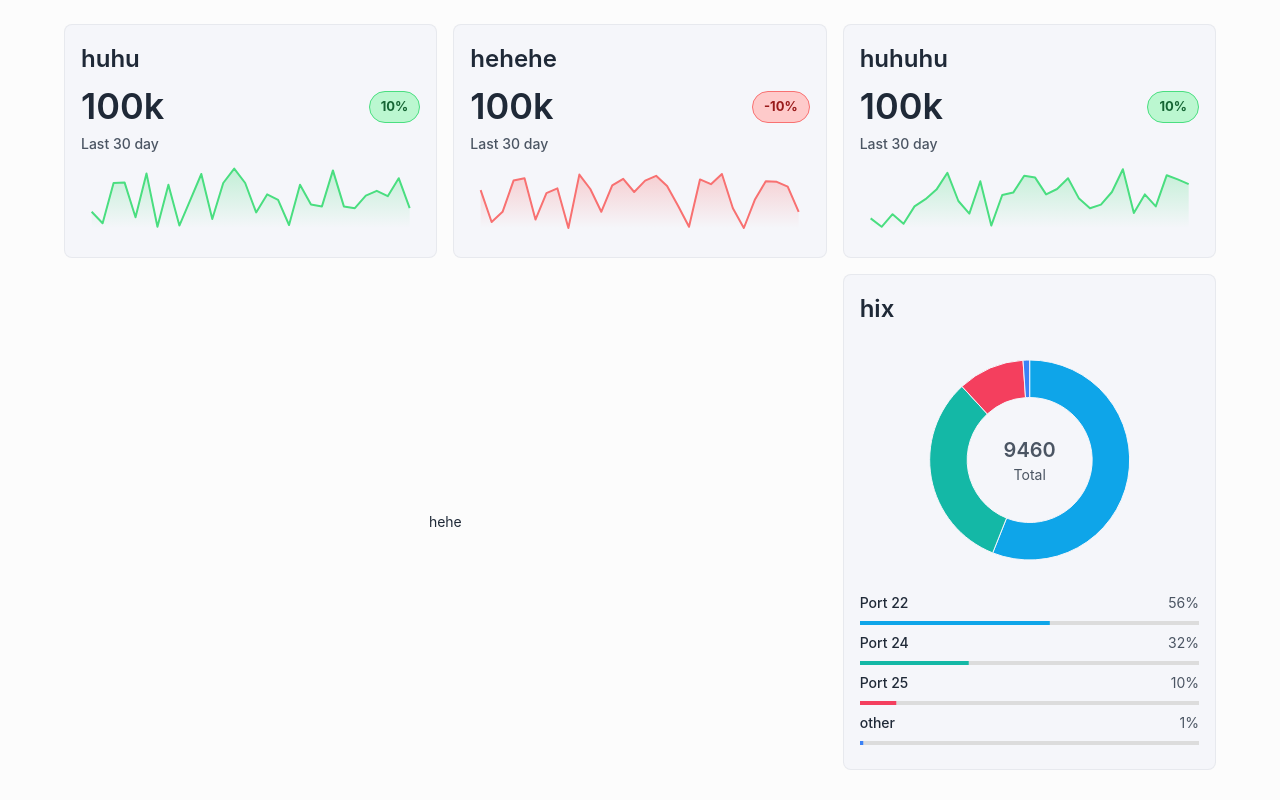
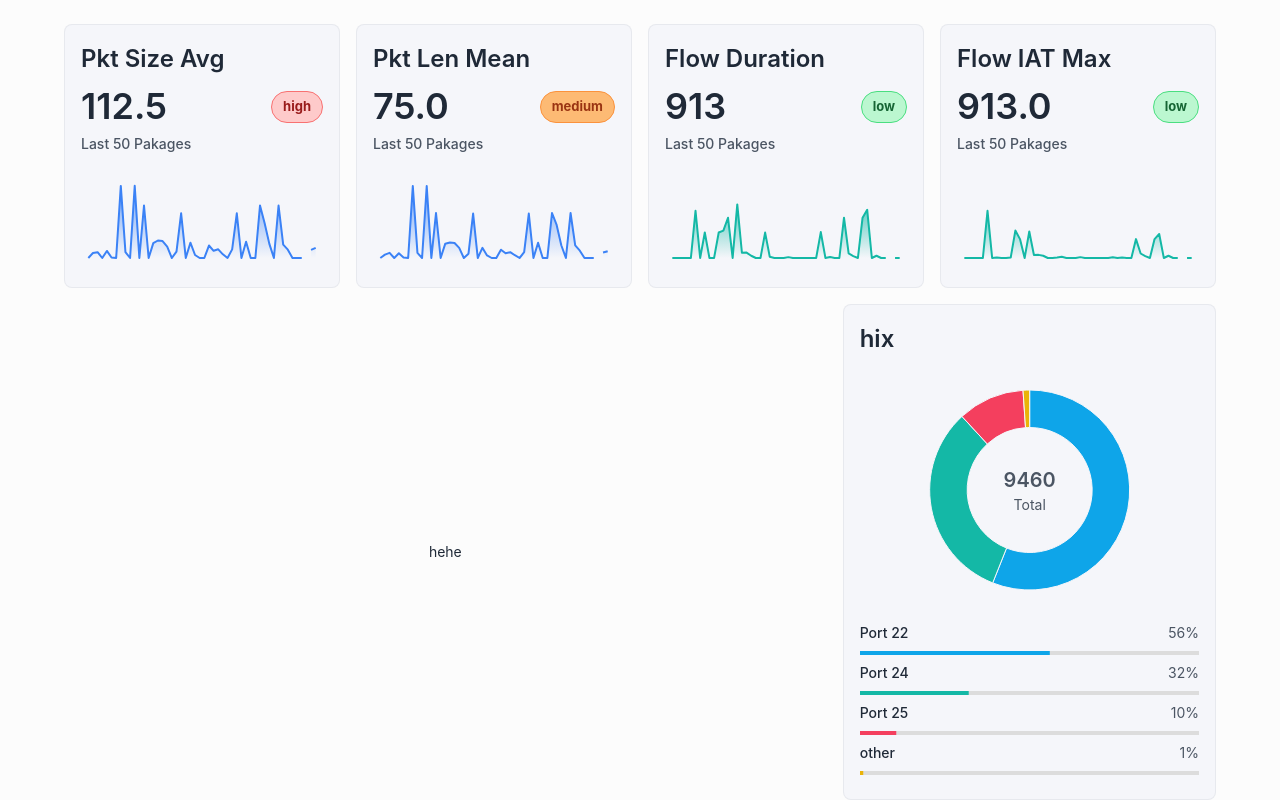
Before and after one commit to DucChanHUST/web-demo-it4930, a React (Create React App) app: page / in a window 1280 px wide. Built offline with nearby package versions, Linux system fonts and the light colour scheme.

Commit message:
add context

```diff
--- /dev/null
+++ b/src/Context.js
@@ -0,0 +1,47 @@
+import React, { createContext, useContext, useEffect, useState } from "react";
+import Papa from "papaparse";
+
+const DataContext = createContext();
+
+export const DataProvider = ({ children }) => {
+  const initIndex = 1000;
+  const [data, setData] = useState([]);
+  const [currentData, setCurrentData] = useState([]);
+  const [currentIndex, setCurrentIndex] = useState(initIndex);
+
+  useEffect(() => {
+    Papa.parse("/data.csv", {
+      download: true,
+      header: true,
+      complete: (result) => {
+        setData(result.data.slice(0, initIndex));
+      },
+    });
+  }, []);
+
+  useEffect(() => {
+    if (data.length === 0) return;
+
+    const interval = setInterval(() => {
+      setCurrentData(data[currentIndex]);
+      setCurrentIndex((prev) => (prev + 1) % data.length);
+    }, 1500);
+
+    return () => clearInterval(interval);
+  }, [data, currentIndex]);
+
+  return (
+    <DataContext.Provider value={{ data, currentData }}>
+      {children}
+    </DataContext.Provider>
+  );
+};
+
+export const useData = () => {
+  const context = useContext(DataContext);
+  if (!context) {
+    throw new Error("useData must be used within a DataProvider");
+  }
+
+  return context;
+};
--- a/src/component/PieChartCard.jsx
+++ b/src/component/PieChartCard.jsx
@@ -25,8 +25,8 @@ const PieChartCard = ({ nameChart }) => {
     sky[500],
     teal[500],
     rose[500],
+    yellow[500],
     blue[500],
-    yellow[500],
     fuchsia[500],
     emerald[500],
   ];
--- a/src/component/StatCard.jsx
+++ b/src/component/StatCard.jsx
@@ -1,5 +1,6 @@
-import React from "react";
+import React, { useEffect, useState } from "react";
 
+import { useData } from "../Context";
 import { areaElementClasses } from "@mui/x-charts/LineChart";
 import { SparkLineChart } from "@mui/x-charts/SparkLineChart";
 import {
@@ -12,20 +13,59 @@ import {
   CardContent,
 } from "@mui/material";
 
-const StatCard = ({ title, changePercen, value }) => {
+const StatCard = ({ columnName, chartColor, hiThre, meThre }) => {
   const theme = useTheme();
+  const { data, currentData } = useData();
 
-  const daysInWeek = getDaysInMonth(4, 2024);
-  const data = daysInWeek.map(() => Math.floor(Math.random() * 100));
+  const [value, setValue] = useState(0);
+  const [last50Data, setLast50Data] = useState([]);
+  const [chipValue, setChipValue] = useState({});
 
-  const chipBgColor =
-    changePercen > 0 ? theme.palette.success.light : theme.palette.error.light;
-  const chipTextColor =
-    changePercen > 0 ? theme.palette.success.dark : theme.palette.error.dark;
-  const chipBorderColor =
-    changePercen > 0 ? theme.palette.success.main : theme.palette.error.main;
-  const chartColor =
-    changePercen > 0 ? theme.palette.success.main : theme.palette.error.main;
+  useEffect(() => {
+    if (!data) {
+      return;
+    }
+
+    setLast50Data(data.map((row) => row[columnName]).slice(-50));
+  }, [data, columnName]);
+
+  useEffect(() => {
+    if (!currentData) {
+      return;
+    }
+    const curretValue = currentData[columnName];
+
+    setLast50Data((prev) => {
+      return [...prev.slice(1), curretValue];
+    });
+    setValue(curretValue);
+
+    if (curretValue > hiThre) {
+      setChipValue({
+        bgColor: theme.palette.error.light,
+        textColor: theme.palette.error.dark,
+        borderColor: theme.palette.error.main,
+        level: "high",
+      });
+    } else if (curretValue > meThre) {
+      setChipValue({
+        bgColor: theme.palette.warning.light,
+        textColor: theme.palette.warning.dark,
+        borderColor: theme.palette.warning.main,
+        level: "medium",
+      });
+    } else {
+      setChipValue({
+        bgColor: theme.palette.success.light,
+        textColor: theme.palette.success.dark,
+        borderColor: theme.palette.success.main,
+        level: "low",
+      });
+    }
+  }, [data, currentData, columnName, theme, hiThre, meThre]);
+
+  const title = columnName;
+  const randomId = Math.floor(Math.random() * 1000);
 
   return (
     <Card variant="outlined" sx={{ height: "100%", flexGrow: 1 }}>
@@ -42,42 +82,42 @@ const StatCard = ({ title, changePercen, value }) => {
               <Typography variant="h2">{value}</Typography>
               <Chip
                 sx={{
-                  color: chipTextColor,
-                  bgcolor: chipBgColor,
-                  borderColor: chipBorderColor,
+                  color: chipValue.textColor,
+                  bgcolor: chipValue.bgColor,
+                  borderColor: chipValue.borderColor,
                   fontWeight: "bold",
                 }}
                 variant="outlined"
-                label={`${changePercen}%`}
+                label={`${chipValue.level}`}
               />
             </Stack>
             <Typography
               variant="subtitle2"
               sx={{ paddingTop: "4px", color: "text.secondary" }}
             >
-              Last 30 day
+              Last 50 Pakages
             </Typography>
           </Stack>
-          <Box sx={{ width: "100%", height: 70 }}>
+          <Box sx={{ width: "100%", height: 100 }}>
             <SparkLineChart
               colors={[chartColor]}
-              data={data}
+              data={last50Data}
               area
               showHighlight
               showTooltip
               xAxis={{
                 scaleType: "band",
-                data: daysInWeek,
+                visible: false,
               }}
               sx={{
                 [`& .${areaElementClasses.root}`]: {
-                  fill: `url(#area-gradient-${value}${data[0]})`,
+                  fill: `url(#area-gradient-${randomId})`,
                 },
               }}
             >
               <AreaGradient
                 color={chartColor}
-                id={`area-gradient-${value}${data[0]}`}
+                id={`area-gradient-${randomId}`}
               />
             </SparkLineChart>
           </Box>
@@ -89,27 +129,12 @@ const StatCard = ({ title, changePercen, value }) => {
 
 export default StatCard;
 
-const getDaysInMonth = (month, year) => {
-  const date = new Date(year, month, 0);
-  const monthName = date.toLocaleDateString("en-US", {
-    month: "short",
-  });
-  const daysInMonth = date.getDate();
-  const days = [];
-  let i = 1;
-  while (days.length < daysInMonth) {
-    days.push(`${monthName} ${i}`);
-    i += 1;
-  }
-  return days;
-};
-
 const AreaGradient = ({ color, id }) => {
   return (
     <defs>
       <linearGradient id={id} x1="50%" y1="0%" x2="50%" y2="100%">
-        <stop offset="0%" stopColor={color} stopOpacity={0.3} />
-        <stop offset="100%" stopColor={color} stopOpacity={0} />
+        <stop offset="0%" stopColor={color} stopOpacity={0.7} />
+        <stop offset="100%" stopColor={color} stopOpacity={0.0} />
       </linearGradient>
     </defs>
   );
--- a/src/index.js
+++ b/src/index.js
@@ -4,15 +4,18 @@ import App from "./App";
 import reportWebVitals from "./reportWebVitals";
 
 import { theme } from "./theme";
+import { DataProvider } from "./Context";
 import { ThemeProvider, CssBaseline } from "@mui/material";
 
 const root = ReactDOM.createRoot(document.getElementById("root"));
 root.render(
   <React.StrictMode>
-    <ThemeProvider theme={theme}>
-      <CssBaseline />
-      <App />
-    </ThemeProvider>
+    <DataProvider>
+      <ThemeProvider theme={theme}>
+        <CssBaseline />
+        <App />
+      </ThemeProvider>
+    </DataProvider>
   </React.StrictMode>
 );
 
--- a/src/section/Top.jsx
+++ b/src/section/Top.jsx
@@ -2,18 +2,42 @@ import React from "react";
 
 import { StatCard } from "../component";
 import { Grid2 } from "@mui/material";
+import { blue, teal } from "../theme";
 
 const Top = () => {
   return (
     <Grid2 container spacing={2}>
-      <Grid2 size={4}>
-        <StatCard title="huhu" value="100k" changePercen={10} />
+      <Grid2 size={{ xs: 12, sm: 6, lg: 3 }}>
+        <StatCard
+          columnName={"Pkt Size Avg"}
+          chartColor={blue[500]}
+          hiThre={100}
+          meThre={60}
+        />
       </Grid2>
-      <Grid2 size={4}>
-        <StatCard title="hehehe" value="100k" changePercen={-10} />
+      <Grid2 size={{ xs: 12, sm: 6, lg: 3 }}>
+        <StatCard
+          columnName={"Pkt Len Mean"}
+          chartColor={blue[500]}
+          hiThre={100}
+          meThre={60}
+        />
       </Grid2>
-      <Grid2 size={4}>
-        <StatCard title="huhuhu" value="100k" changePercen={10} />
+      <Grid2 size={{ xs: 12, sm: 6, lg: 3 }}>
+        <StatCard
+          columnName={"Flow Duration"}
+          chartColor={teal[500]}
+          hiThre={10000000}
+          meThre={1000000}
+        />
+      </Grid2>
+      <Grid2 size={{ xs: 12, sm: 6, lg: 3 }}>
+        <StatCard
+          columnName={"Flow IAT Max"}
+          chartColor={teal[500]}
+          hiThre={10000000}
+          meThre={1000000}
+        />
       </Grid2>
     </Grid2>
   );
```
Also changed, not shown: 1 other file (tests, documents, lock files or other folders).
